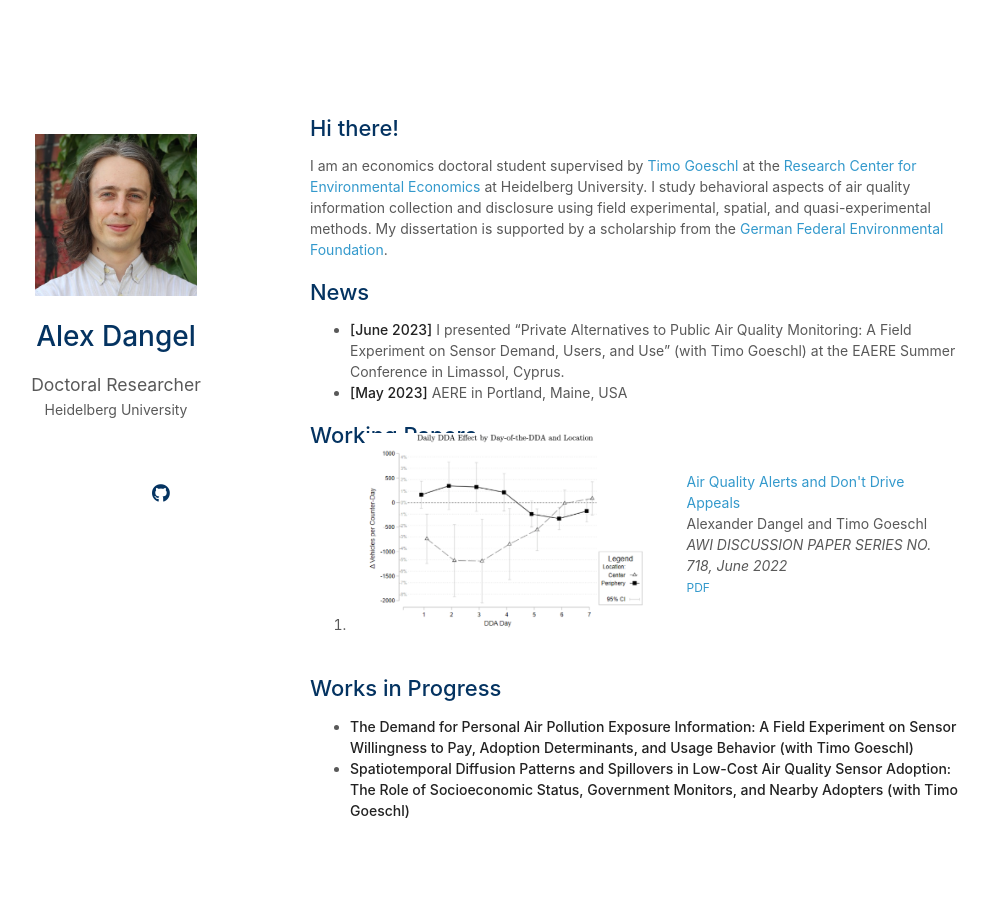
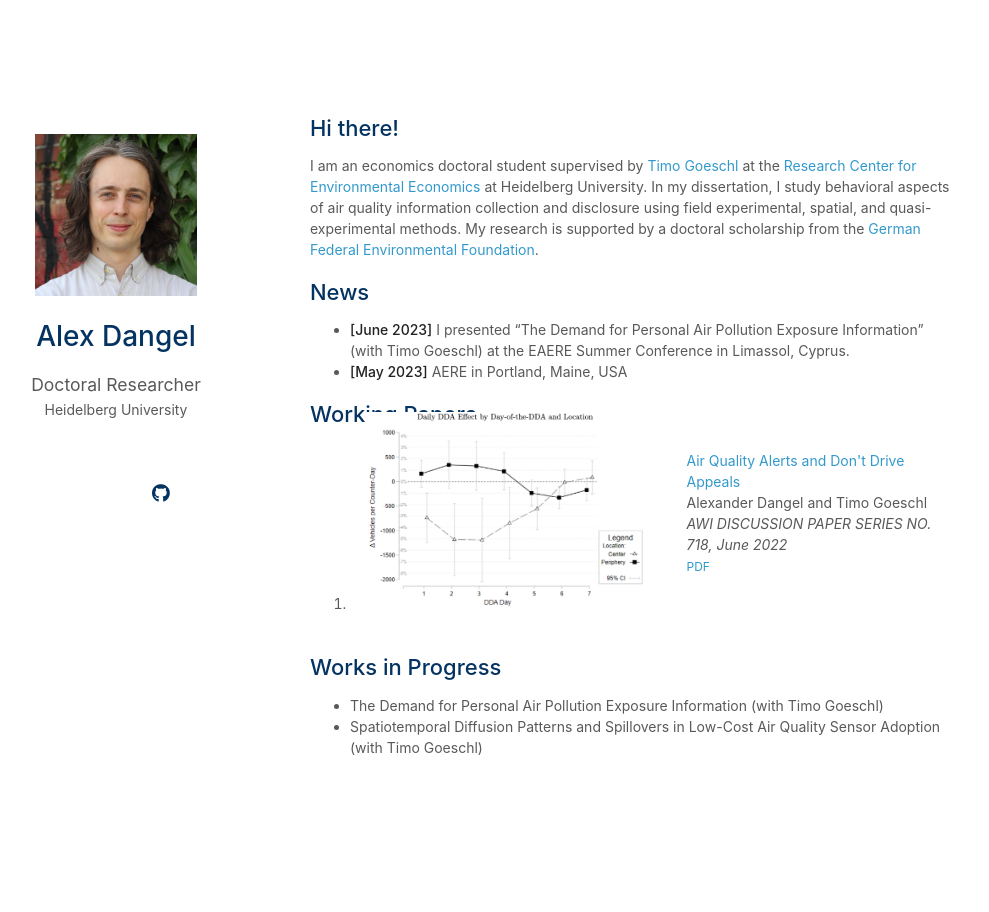
Before and after one commit to alexdangel/alexdangel.github.io, a Jekyll site: the page built from index.md, in a window 1280 px wide. Shown: the whole page, without its empty margins (160-1149 px from the left). Built offline with Jekyll 4.4.1, drawn with Linux system fonts in a browser that asks for light colours; nearby versions of some CDN libraries; a style sheet for code colours, icons or effects is not loaded; our own code applies the rules of GitHub Pages for plain Markdown files.

Commit message:
Update configuration #10

```diff
--- a/_sass/minimal-light.scss
+++ b/_sass/minimal-light.scss
@@ -499,7 +499,6 @@ footer {
 
 
    .image.avatar img {
-        border-radius: 100%;
         width: 117px;
         padding:20px;
       }
@@ -555,7 +554,6 @@ footer {
   }
 
   .image.avatar img {
-      border-radius: 100%;
       width: 95px;
       padding:20px;
   }
--- a/index.md
+++ b/index.md
@@ -4,17 +4,16 @@ layout: homepage
 
 ## Hi there!
 
-I am an economics doctoral student supervised by [Timo Goeschl](https://www.awi.uni-heidelberg.de/en/node/270) at the [Research Center for Environmental Economics](https://www.awi.uni-heidelberg.de/en/research/environmental-economics) at Heidelberg University. I study behavioral aspects of air quality information collection and disclosure using field experimental, spatial, and quasi-experimental methods. My dissertation is supported by a scholarship from the [German Federal Environmental Foundation](https://www.dbu.de/en/).
+I am an economics doctoral student supervised by [Timo Goeschl](https://www.awi.uni-heidelberg.de/en/node/270) at the [Research Center for Environmental Economics](https://www.awi.uni-heidelberg.de/en/research/environmental-economics) at Heidelberg University. In my dissertation, I study behavioral aspects of air quality information collection and disclosure using field experimental, spatial, and quasi-experimental methods. My research is supported by a doctoral scholarship from the [German Federal Environmental Foundation](https://www.dbu.de/en/).
 
 ## News
 
-- **[June 2023]** I presented "Private Alternatives to Public Air Quality Monitoring: A
-Field Experiment on Sensor Demand, Users, and Use" (with Timo Goeschl) at the EAERE Summer Conference in Limassol, Cyprus.
+- **[June 2023]** I presented "The Demand for Personal Air Pollution Exposure Information" (with Timo Goeschl) at the EAERE Summer Conference in Limassol, Cyprus.
 - **[May 2023]** AERE in Portland, Maine, USA
 
 {% include_relative _includes/workingpapers.md %}
 
 ## Works in Progress
 
-- **The Demand for Personal Air Pollution Exposure Information: A Field Experiment on Sensor Willingness to Pay, Adoption Determinants, and Usage Behavior (with Timo Goeschl)**
-- **Spatiotemporal Diffusion Patterns and Spillovers in Low-Cost Air Quality Sensor Adoption: The Role of Socioeconomic Status, Government Monitors, and Nearby Adopters (with Timo Goeschl)**
+- The Demand for Personal Air Pollution Exposure Information (with Timo Goeschl)
+- Spatiotemporal Diffusion Patterns and Spillovers in Low-Cost Air Quality Sensor Adoption (with Timo Goeschl)
```
Also changed, not shown: ._index.md.
